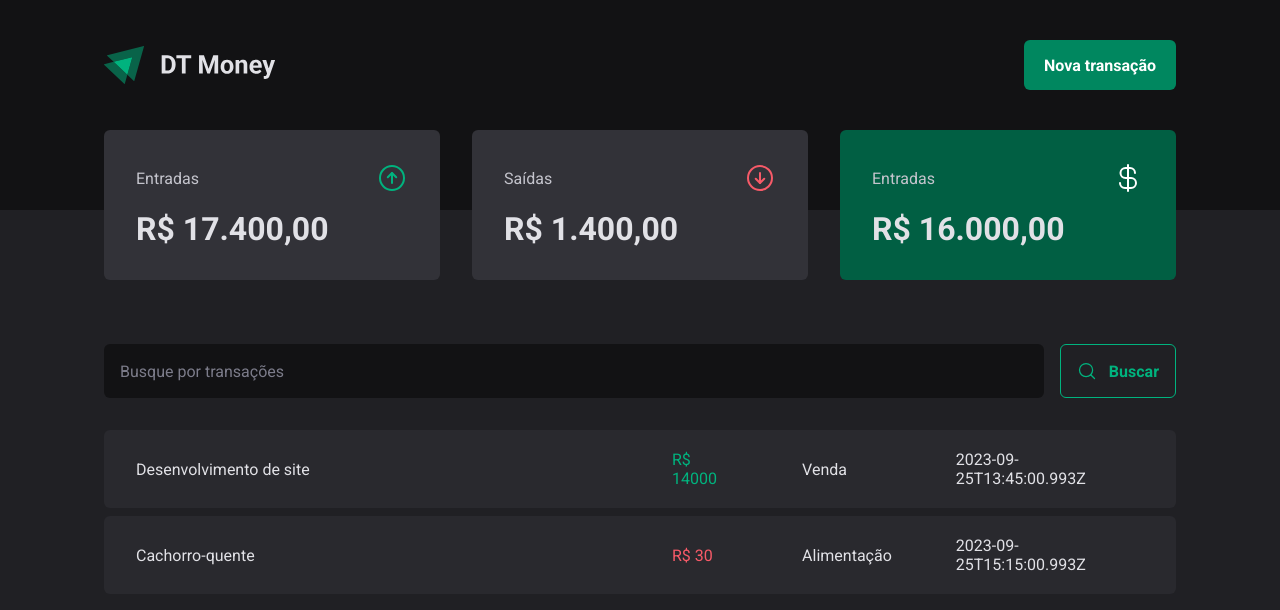
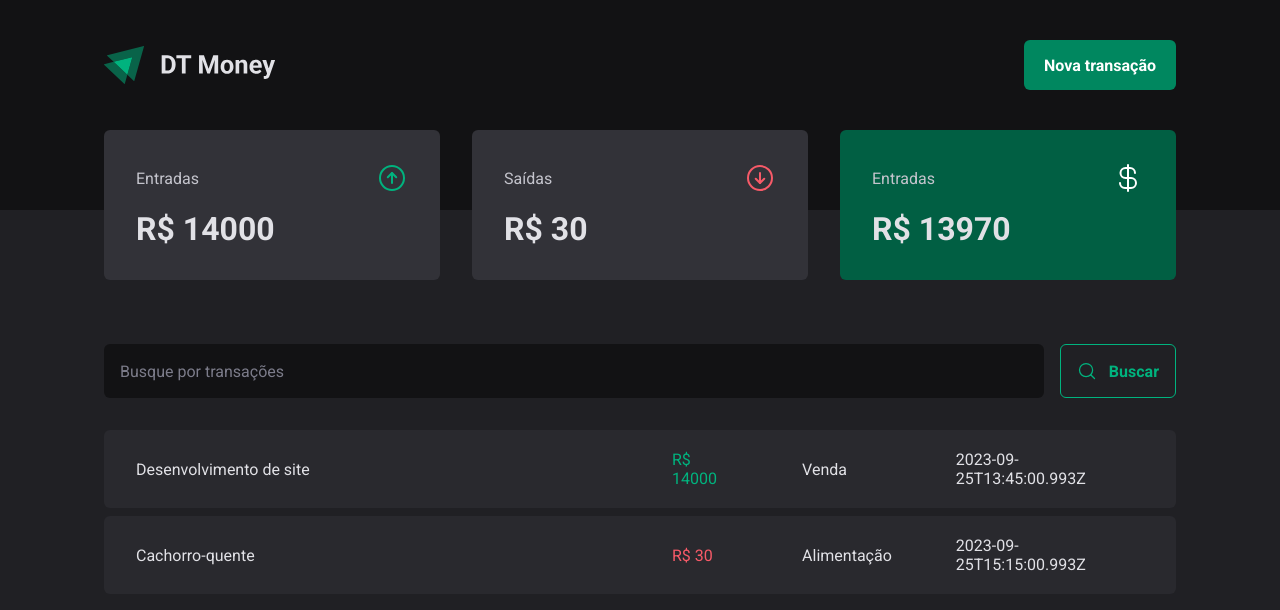
Before and after one commit to jthanlopes/ignite-studies, a React (Vite) app in the folder ignite-2022/03-dt-money/: page / in a window 1280 px wide. Shown: the top 610 px of the page. Built offline with nearby package versions, Linux system fonts and the light colour scheme; data requests are answered from the project's data file.

Commit message:
Conexão com a API: calculando resumo de transações

```diff
--- a/ignite-2022/03-dt-money/src/components/Summary/index.tsx
+++ b/ignite-2022/03-dt-money/src/components/Summary/index.tsx
@@ -7,7 +7,22 @@ import { TransactionsContext } from "../../contexts/TransactionsContext";
 export function Summary() {
   const { transactions } = useContext(TransactionsContext);
 
-  console.log(transactions);
+  const summary = transactions.reduce(
+    (acc, transaction) => {
+      if (transaction.type === 'income') {
+        acc.income += transaction.price;
+        acc.total += transaction.price;
+      } else {
+        acc.outcome += transaction.price;
+        acc.total -= transaction.price;
+      }
+      return acc;
+    }, {
+      income: 0,
+      outcome: 0,
+      total: 0,
+    }
+  );
 
   return (
     <SummaryContainer>
@@ -17,7 +32,7 @@ export function Summary() {
           <ArrowCircleUp size={32} color="#00b37e" />
         </header>
 
-        <strong>R$ 17.400,00</strong>
+        <strong>R$ {summary.income}</strong>
       </SummaryCard>
 
       <SummaryCard>
@@ -26,7 +41,7 @@ export function Summary() {
           <ArrowCircleDown size={32} color="#f75a68" />
         </header>
 
-        <strong>R$ 1.400,00</strong>
+        <strong>R$ {summary.outcome}</strong>
       </SummaryCard>
 
       <SummaryCard variant="green">
@@ -35,7 +50,7 @@ export function Summary() {
           <CurrencyDollar size={32} color="#fff" />
         </header>
 
-        <strong>R$ 16.000,00</strong>
+        <strong>R$ {summary.total}</strong>
       </SummaryCard>
     </SummaryContainer>
   )
```
